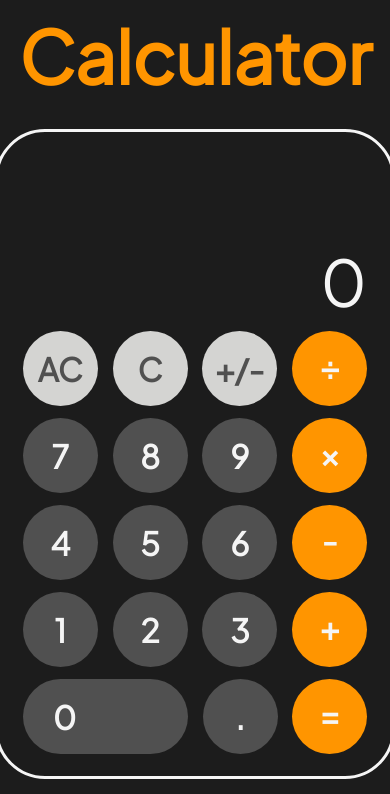
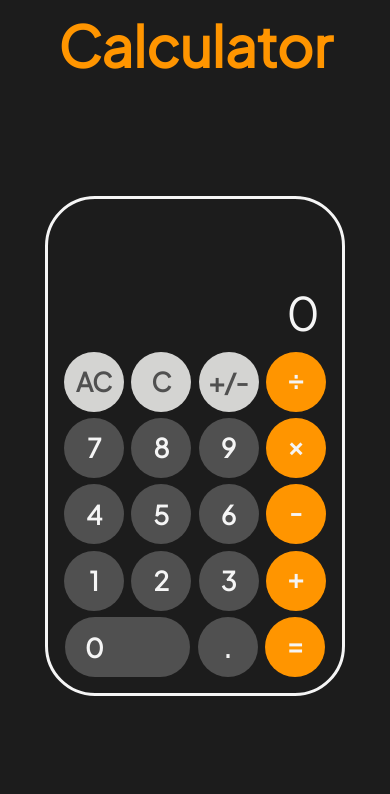
Before and after one commit to SimoneMorella/Calculator, a plain HTML site: page index.html in a window 390 px wide. Shown: the top 794 px of the page. Drawn offline with nearby package versions, Linux system fonts and the light colour scheme.

Commit message:
made it responsive, hoping good.

```diff
--- a/style.css
+++ b/style.css
@@ -52,6 +52,8 @@ header {
     display: flex;
     justify-content: flex-end;
     align-items: end;
+    font-size: 32px;
+    padding-right: 10px;
 }
 
 .calculator .display .resultdisplay {
@@ -59,7 +61,7 @@ header {
     display: flex;
     justify-content: flex-end;
     align-items: end;
-    font-size: 64px;
+    font-size: 60px;
     padding:0 10px 10px 0;
 }
 
@@ -136,3 +138,42 @@ footer a i{
 footer a i:hover {
     transform: rotate(20deg);
 }
+
+@media (max-width: 456px) {
+    header {
+        font-size: 56px;
+    }
+
+    footer {
+        font-size: 18px;
+    }
+
+    .calculator {
+        height: 500px;
+        width: 300px;
+        padding: 12px;
+    }
+
+    .calculator .display .upperdisplay {
+        font-size: 24px;
+    }
+
+    .calculator .display .resultdisplay {
+        font-size: 46px;
+    }
+
+    .calculator .btngrid {
+        gap: 3px;
+    }
+
+    .calculator .btngrid .btn {
+        width: 60px;
+        height: 60px;
+        font-size: 26px;
+    }
+
+    .calculator .btngrid .btn#zero {
+        width: 125px;
+        padding-left: 20px;
+    }
+}
```
